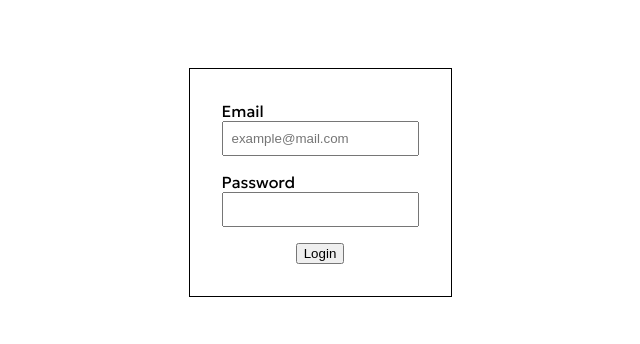
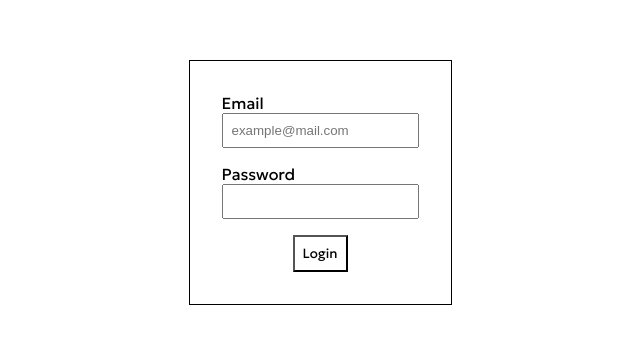
Before and after one commit to zexach/isss-chat, a React (Vite) app: page /login in a window 1280 px wide. Shown: the part 218-562 px from the top of the page, without its empty margins (320-960 px from the left). Built offline with nearby package versions, Linux system fonts and the light colour scheme.

Commit message:
Implemented AuthProvider and private route

```diff
--- a/src/App.jsx
+++ b/src/App.jsx
@@ -1,18 +1,25 @@
-import { useState } from 'react'
 import { BrowserRouter as Router, Route, Routes } from 'react-router-dom'
 import './style/App.scss'
 import LoginPage from './pages/LoginPage'
+import Dashboard from './pages/Dashboard'
+import { useAuth } from './hooks/AuthProvider.jsx'
+import AuthProvider from './hooks/AuthProvider.jsx'
+import PrivateRoute from './router/PrivateRoute.jsx'
 
 const App = () => {
 
     return (
         <>
-            <Router>
-                <Routes>
-                    <Route path='/login' element={<LoginPage />} />
-                </Routes>
-            </Router>
-
+            <AuthProvider>
+                <Router>
+                    <Routes>
+                        <Route path='/login' element={<LoginPage />} />
+                        <Route element={<PrivateRoute />}>
+                            <Route path='/dashboard' element={<Dashboard />} />
+                        </Route>
+                    </Routes>
+                </Router>
+            </AuthProvider>
         </>
     )
 }
--- a/src/components/LoginForm.jsx
+++ b/src/components/LoginForm.jsx
@@ -24,16 +24,20 @@ const LoginForm = (props) => {
                         onChange={(e) => setEmail(e.target.value)}
                         className="form__input__email"
                         type="email"
-                        placeholder="example@mail.com" />
+                        placeholder="example@mail.com"
+                        value={email}
+                        required />
                 </div>
                 <div className="form__input">
                     <label htmlFor="form__input__password">Password</label>
                     <input
                         onChange={(e) => setPassword(e.target.value)}
                         className="form__input__password"
-                        type="password" />
+                        type="password"
+                        value={password}
+                        required />
                 </div>
-                <button type="submit">Login</button>
+                <button className="form__button" type="submit">Login</button>
             </div>
         </form>
         </>
--- /dev/null
+++ b/src/hooks/AuthProvider.jsx
@@ -0,0 +1,17 @@
+import { useContext, createContext, useState } from "react";
+
+const AuthContext = createContext();
+
+const AuthProvider = ({ children }) => {
+
+    const [user, setUser] = useState(null);
+    const [token, setToken] = useState(localStorage.getItem('token') || '');
+
+    return <AuthContext.Provider value={{user, token}}>{ children }</AuthContext.Provider>
+}
+
+export default AuthProvider;
+
+export const useAuth = () => {
+    return useContext(AuthContext);
+}
--- /dev/null
+++ b/src/router/PrivateRoute.jsx
@@ -0,0 +1,12 @@
+import React from "react";
+import { Navigate, Outlet } from "react-router-dom";
+import { useAuth } from "../hooks/AuthProvider";
+
+const PrivateRoute = () => {
+    const user = useAuth();
+    if(!user.token) return <Navigate to='/login' />
+
+    return <Outlet />
+}
+
+export default PrivateRoute;
--- a/src/style/LoginForm.scss
+++ b/src/style/LoginForm.scss
@@ -11,6 +11,17 @@
         display: flex;
         flex-direction: column;
     }
+    &__button{
+        padding: 0.5rem;
+        background-color: #fff;
+        color: #000;
+        cursor: pointer;
+        transition: 0.3s;
+        &:hover{
+            color: #fff;
+            background-color: #000;
+        }
+    }
 }
 
 input{
--- a/src/style/index.scss
+++ b/src/style/index.scss
@@ -32,3 +32,7 @@ a{
 	color: inherit;
     text-decoration: none;
 }
+
+button{
+	font-family: 'Geologica', sans-serif;
+}
```
